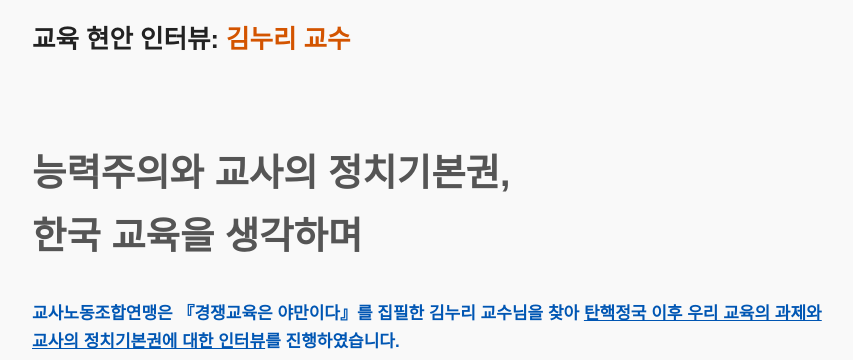
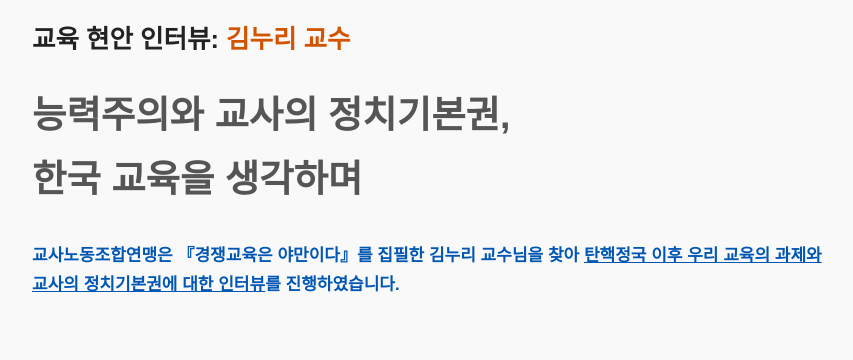
Before and after one commit to KFTU-discours/kftu-magazine, a plain HTML site: page interview-1.html in a window 1280 px wide. Shown: the part 492-852 px from the top of the page, without its empty margins (208-1061 px from the left). Drawn offline with Linux system fonts and the light colour scheme.

Commit message:
interview-1.html

```diff
--- a/interview-1.html
+++ b/interview-1.html
@@ -79,7 +79,7 @@
   </div>
 
   <h2>교육 현안 인터뷰: <a href="https://ko.wikipedia.org/wiki/%EA%B9%80%EB%88%84%EB%A6%AC" target="_blank">김누리 교수</a> </h2>
-    <h1><br><span style="font-size: 1.1em; color: #555;">능력주의와 교사의 정치기본권,<BR>한국 교육을 생각하며</span></h1>
+    <h1><span style="font-size: 1.1em; color: #555;">능력주의와 교사의 정치기본권,<BR>한국 교육을 생각하며</span></h1>
 
   <div class="question">교사노동조합연맹은 『경쟁교육은 야만이다』를 집필한 김누리 교수님을 찾아 <U>탄핵정국 이후 우리 교육의 과제와 교사의 정치기본권에 대한 인터뷰</U>를 진행하였습니다.</div>
 <BR> <BR>
```
